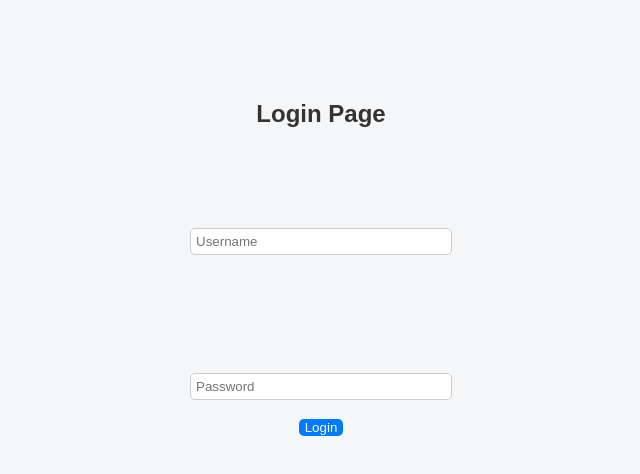
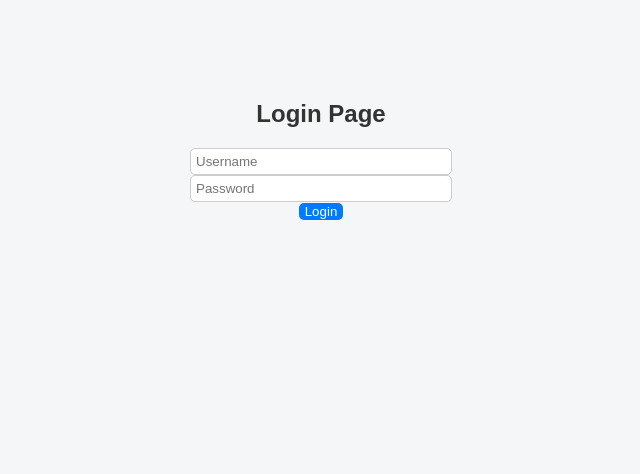
Before and after one commit to regulaharika2000/regulaomnitaasproject, a React (Create React App) app in the folder login-app/Frontend/: page / in a window 1280 px wide. Shown: the top 474 px of the page, without its empty margins (319-959 px from the left). Built offline with nearby package versions, Linux system fonts and the light colour scheme.

Commit message:
Update Login.js

```diff
--- a/login-app/Frontend/src/pages/Login.js
+++ b/login-app/Frontend/src/pages/Login.js
@@ -29,23 +29,23 @@ function Login() {
     <div style={{textAlign: 'center', marginTop: '100px'}}>
       <h2>Login Page</h2>
       <form onSubmit={handleSubmit}>
-        <div>
+
           <input
             type="text"
             placeholder="Username"
             value={username}
             onChange={e => setUsername(e.target.value)}
           />
-        </div>
+
               <br />
-        <div>
+
           <input
             type="password"
             placeholder="Password"
             value={password}
             onChange={e => setPassword(e.target.value)}
           />
-        </div>
+
       <br />
         <button type="submit">Login</button>
       </form>
```
